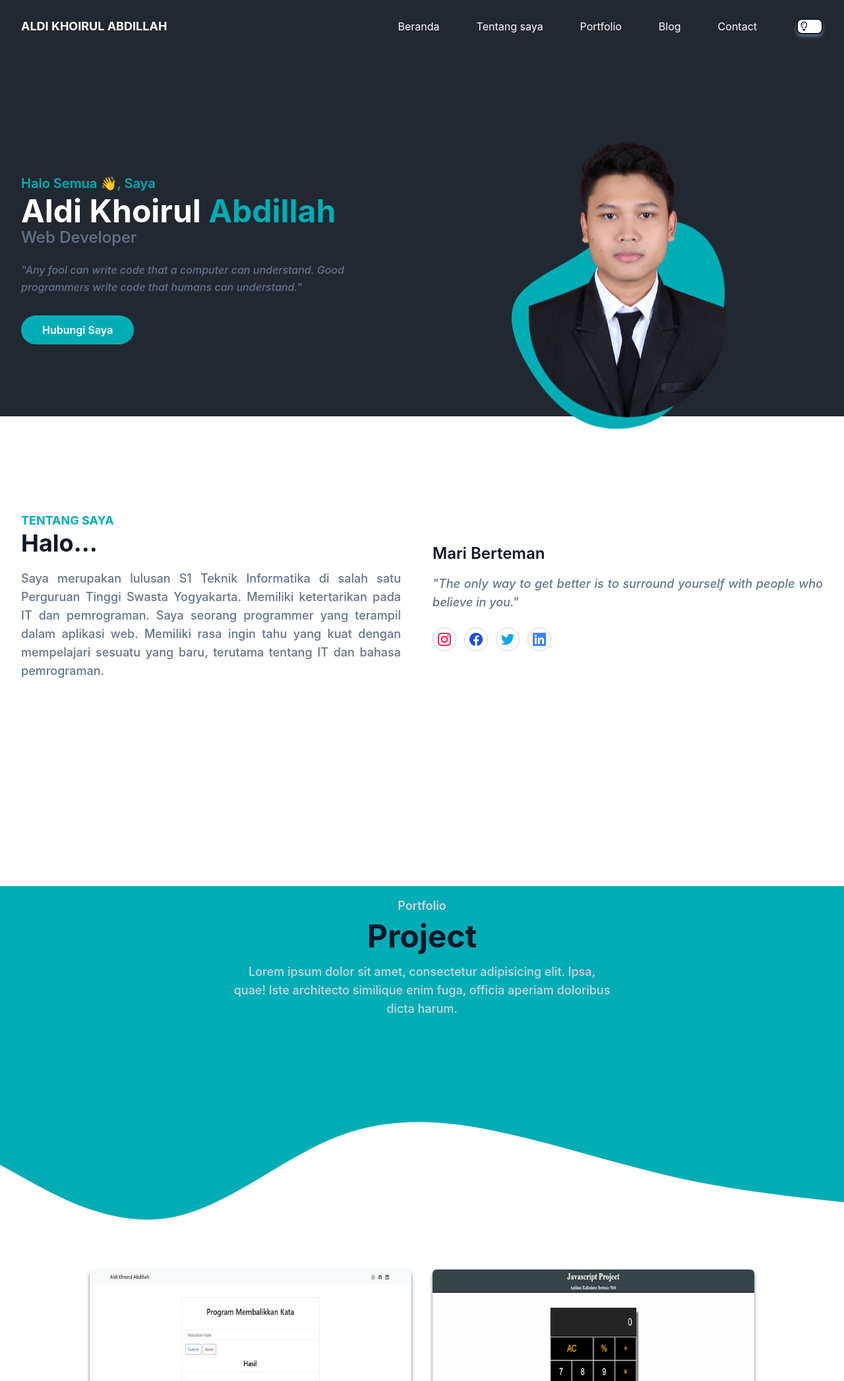
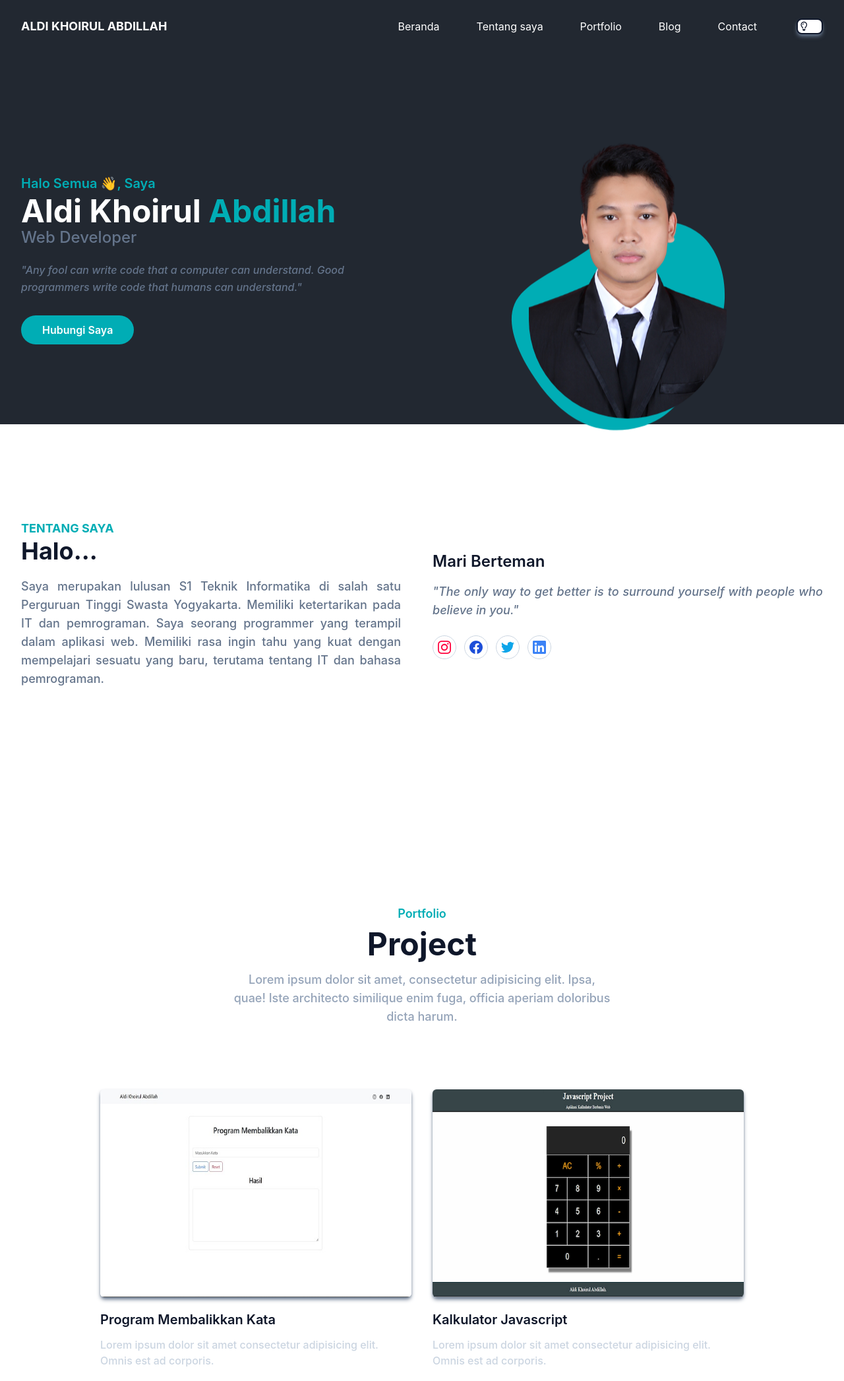
Before and after one commit to Aldiggy/portfolio-tailwind, a website: page index.html in a window 1280 px wide. Shown: the top 2093 px of the page at 66% size. Drawn offline with nearby package versions, Linux system fonts and the light colour scheme.

Commit message:
ubah keseluruhan

```diff
--- a/index.html
+++ b/index.html
@@ -79,7 +79,7 @@
     <!-- Header End -->
 
     <!-- Hero Section Start -->
-    <section id="home" class="bg-home pt-36 dark:bg-dark">
+    <section id="home" class="bg-home pt-36 pb-3 dark:bg-dark">
       <div class="container">
         <div class="flex flex-wrap">
           <div class="w-full self-center px-4 lg:w-1/2">
@@ -111,7 +111,7 @@
     <!-- Hero Section End -->
 
     <!-- About Section Start -->
-    <section id="about" class="pt-36 pb-32 dark:bg-dark dark:pb-64">
+    <section id="about" class="pt-36 pb-32 dark:bg-slate-800">
       <div class="container">
         <div class="flex flex-wrap">
           <div class="mb-10 w-full px-4 lg:w-1/2">
@@ -172,26 +172,69 @@
     <!-- Portfolio Section Start -->
     <!-- pb default 16 -->
     <!-- container default di bawah section portfolio -->
-    <section id="portfolio" class="pt-36 pb-0 dark:bg-slate-800 dark:pt-0">
-      <div class="w-full bg-portfolio py-4 px-4 dark:bg-dark">
+    <section id="portfolio" class="pt-36 pb-0 dark:bg-slate-800">
+      <div class="w-full py-4 px-4 dark:bg-slate-800">
         <div class="mx-auto mb-16 max-w-xl text-center">
-          <h4 class="mb-2 text-lg font-semibold text-slate-300 dark:text-third">Portfolio</h4>
+          <h4 class="mb-2 text-lg font-semibold text-portfolio dark:text-third">Portfolio</h4>
           <h2 class="mb-4 text-3xl font-bold text-dark dark:text-white sm:text-4xl lg:text-5xl">Project</h2>
-          <p class="text-md font-medium text-slate-300 dark:text-secondary md:text-lg">Lorem ipsum dolor sit amet, consectetur adipisicing elit. Ipsa, quae! Iste architecto similique enim fuga, officia aperiam doloribus dicta harum.</p>
+          <p class="text-md font-medium text-slate-400 dark:text-secondary md:text-lg">Lorem ipsum dolor sit amet, consectetur adipisicing elit. Ipsa, quae! Iste architecto similique enim fuga, officia aperiam doloribus dicta harum.</p>
         </div>
       </div>
 
-      <div class="fill-portfolio dark:fill-dark">
-        <svg xmlns="http://www.w3.org/2000/svg" viewBox="0 0 1440 320">
-          <path
-            fill-opacity="1"
-            d="M0,160L48,186.7C96,213,192,267,288,250.7C384,235,480,149,576,112C672,75,768,85,864,106.7C960,128,1056,160,1152,181.3C1248,203,1344,213,1392,218.7L1440,224L1440,0L1392,0C1344,0,1248,0,1152,0C1056,0,960,0,864,0C768,0,672,0,576,0C480,0,384,0,288,0C192,0,96,0,48,0L0,0Z"
-          ></path>
-        </svg>
-      </div>
+      <div class="container">
+        <div class="flex w-full flex-wrap justify-center px-4 xl:mx-auto xl:w-10/12">
+          <!-- <div class="slideshow-container relative m-auto max-w-full">
+            <div class="mySlides fade hidden">
+              <div class="numbertext absolute top-0 py-2 px-3 text-xs">1 / 6</div>
+              <img src="dist/portfolio/Aldii.jpg" class="align-middle" />
+              <div class="text absolute bottom-2 w-full py-2 px-3 text-center text-base">
+                <a href="https://aldikhoirul.github.io/Membalikkan-Kata/" target="_blank">Program Membalikkan Kata</a>
+              </div>
+            </div>
 
-      <div class="container">
-        <div class="px4 flex w-full flex-wrap justify-center xl:mx-auto xl:w-10/12">
+            <div class="mySlides fade hidden">
+              <div class="numbertext absolute top-0 py-2 px-3 text-xs">2 / 6</div>
+              <img src="dist/portfolio/Aldi3.jpg" class="align-middle" />
+              <div class="text absolute bottom-2 w-full py-2 px-3 text-center text-base">
+                <a href="https://aldikhoirul.github.io/calculator/" target="_blank">Kalkulator Javascript</a>
+              </div>
+            </div>
+
+            <div class="mySlides fade hidden">
+              <div class="numbertext absolute top-0 py-2 px-3 text-xs">3 / 6</div>
+              <img src="dist/portfolio/Aldi.jpg" class="align-middle" />
+              <div class="text absolute bottom-2 w-full py-2 px-3 text-center text-base">
+                <a href="https://aldikhoirul.github.io/konversi-bilangan/" target="_blank">Konversi Bilangan</a>
+              </div>
+            </div>
+
+            <div class="mySlides fade hidden">
+              <div class="numbertext absolute top-0 py-2 px-3 text-xs">4 / 6</div>
+              <img src="dist/portfolio/Aldi4.jpg" class="align-middle" />
+              <div class="text absolute bottom-2 w-full py-2 px-3 text-center text-base">
+                <a href="https://aldikhoirul.github.io/Toko-Gitar/" target="_blank">Toko Gitar</a>
+              </div>
+            </div>
+
+            <div class="mySlides fade hidden">
+              <div class="numbertext absolute top-0 py-2 px-3 text-xs">5 / 6</div>
+              <img src="dist/portfolio/Aldi5.png" class="align-middle" />
+              <div class="text absolute bottom-2 w-full py-2 px-3 text-center text-base">
+                <a href="https://aldikhoirul.github.io/search-filter/" target="_blank">Search Filter</a>
+              </div>
+            </div>
+
+            <div class="mySlides fade hidden">
+              <div class="numbertext absolute top-0 py-2 px-3 text-xs">6 / 6</div>
+              <img src="dist/portfolio/Aldi6.png" class="align-middle" />
+              <div class="text absolute bottom-2 w-full py-2 px-3 text-center text-base">
+                <a href="https://aldikhoirul.github.io/kuis/" target="_blank">Kuis</a>
+              </div>
+            </div>
+
+            <a class="prev absolute top-1/2 -mt-5 w-auto cursor-pointer select-none rounded-lg p-4 text-lg font-bold text-slate-900 transition duration-500 ease-in hover:bg-slate-400" onclick="plusSlides(-1)">❮</a>
+            <a class="next absolute top-1/2 right-0 -mt-5 w-auto cursor-pointer select-none rounded-lg p-4 text-lg font-bold text-slate-900 transition duration-500 ease-in hover:bg-slate-400" onclick="plusSlides(1)">❯</a>
+          </div> -->
           <div class="mb-12 p-4 md:w-1/2">
             <div class="overflow-hidden rounded-md shadow-md shadow-slate-500" data-aos="fade-down-right">
               <img src="dist/portfolio/Aldii.jpg" alt="K1" width="w-full" />
@@ -247,6 +290,14 @@
             <p class="text-base font-medium text-slate-300 dark:text-secondary" data-aos="zoom-in">Lorem ipsum dolor sit amet consectetur adipisicing elit. Omnis est ad corporis.</p>
           </div>
         </div>
+        <!-- <div class="mt-2 text-center">
+          <span class="dot my-0 mx-0.5 inline-block h-4 w-4 cursor-pointer rounded-full bg-slate-400 transition duration-500 ease-in" onclick="currentSlide(1)"></span>
+          <span class="dot my-0 mx-0.5 inline-block h-4 w-4 cursor-pointer rounded-full bg-slate-400 transition duration-500 ease-in" onclick="currentSlide(2)"></span>
+          <span class="dot my-0 mx-0.5 inline-block h-4 w-4 cursor-pointer rounded-full bg-slate-400 transition duration-500 ease-in" onclick="currentSlide(3)"></span>
+          <span class="dot my-0 mx-0.5 inline-block h-4 w-4 cursor-pointer rounded-full bg-slate-400 transition duration-500 ease-in" onclick="currentSlide(4)"></span>
+          <span class="dot my-0 mx-0.5 inline-block h-4 w-4 cursor-pointer rounded-full bg-slate-400 transition duration-500 ease-in" onclick="currentSlide(5)"></span>
+          <span class="dot my-0 mx-0.5 inline-block h-4 w-4 cursor-pointer rounded-full bg-slate-400 transition duration-500 ease-in" onclick="currentSlide(6)"></span>
+        </div> -->
       </div>
       <div class="fill-blog dark:fill-dark">
         <svg xmlns="http://www.w3.org/2000/svg" viewBox="0 0 1440 320">
@@ -384,7 +435,7 @@
             <h2 class="mb-5 text-4xl font-bold text-portfolio">Aldi</h2>
             <h3 class="mb-2 text-2xl font-bold dark:text-white">Hubungi Saya</h3>
             <p class="dark:text-secondary">aldikh@gmail.com</p>
-            <!-- <p class="dark:text-secondary">Lorem ipsum dolor sit amet.</p>
+            <!-- <p class="dark:text-secondary">Lorem, ipsum.</p>
             <p class="dark:text-secondary">Lorem, ipsum.</p> -->
           </div>
           <div class="mb-12 w-full px-4 md:w-1/3">
@@ -507,26 +558,6 @@
       });
     </script>
 
-    <!-- google sheet lama -->
-    <!-- <script>
-      const scriptURL = "https://script.google.com/macros/s/AKfycbyGvVCwHT9gjeZXfBKBQdaxPKWgAMU49V6Op00DEbd47gDvG1FLGbJ5A32AM5Y0D8AfFg/exec";
-      const form = document.forms["contact-form"];
-      const btnKirim = document.querySelector(".btn-kirim");
-
-      form.addEventListener("submit", (e) => {
-        e.preventDefault();
-        fetch(scriptURL, { method: "POST", body: new FormData(form) })
-          .then((response) => {
-            // tampilkan alert
-            swal("Terimakasih!", "Pesan anda sudah saya terima", "success");
-            // reset form
-            form.reset();
-            console.log("Success!", response);
-          })
-          .catch((error) => console.error("Error!", error.message));
-      });
-    </script> -->
-
     <script>
       window.addEventListener("load", function () {
         const form = document.getElementById("my-form");
@@ -545,6 +576,39 @@
       });
     </script>
 
+    <script>
+      let slideIndex = 1;
+      showSlides(slideIndex);
+
+      function plusSlides(n) {
+        showSlides((slideIndex += n));
+      }
+
+      function currentSlide(n) {
+        showSlides((slideIndex = n));
+      }
+
+      function showSlides(n) {
+        let i;
+        let slides = document.getElementsByClassName("mySlides");
+        let dots = document.getElementsByClassName("dot");
+        if (n > slides.length) {
+          slideIndex = 1;
+        }
+        if (n < 1) {
+          slideIndex = slides.length;
+        }
+        for (i = 0; i < slides.length; i++) {
+          slides[i].style.display = "none";
+        }
+        for (i = 0; i < dots.length; i++) {
+          dots[i].className = dots[i].className.replace(" active", "");
+        }
+        slides[slideIndex - 1].style.display = "block";
+        dots[slideIndex - 1].className += " active";
+      }
+    </script>
+
     <script src="https://unpkg.com/sweetalert/dist/sweetalert.min.js"></script>
   </body>
 </html>
```
Also changed, not shown: src/input.css (+10 -0 lines), dist/css/final.css.
